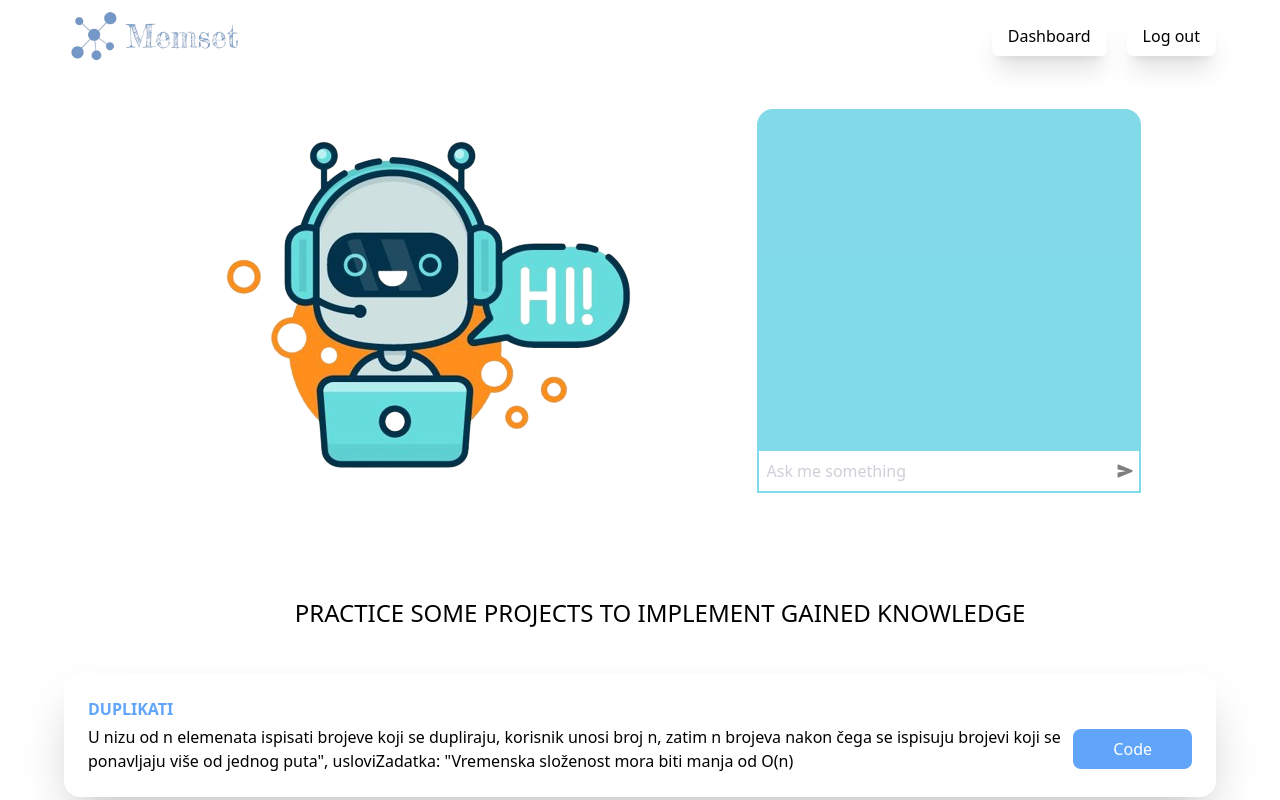
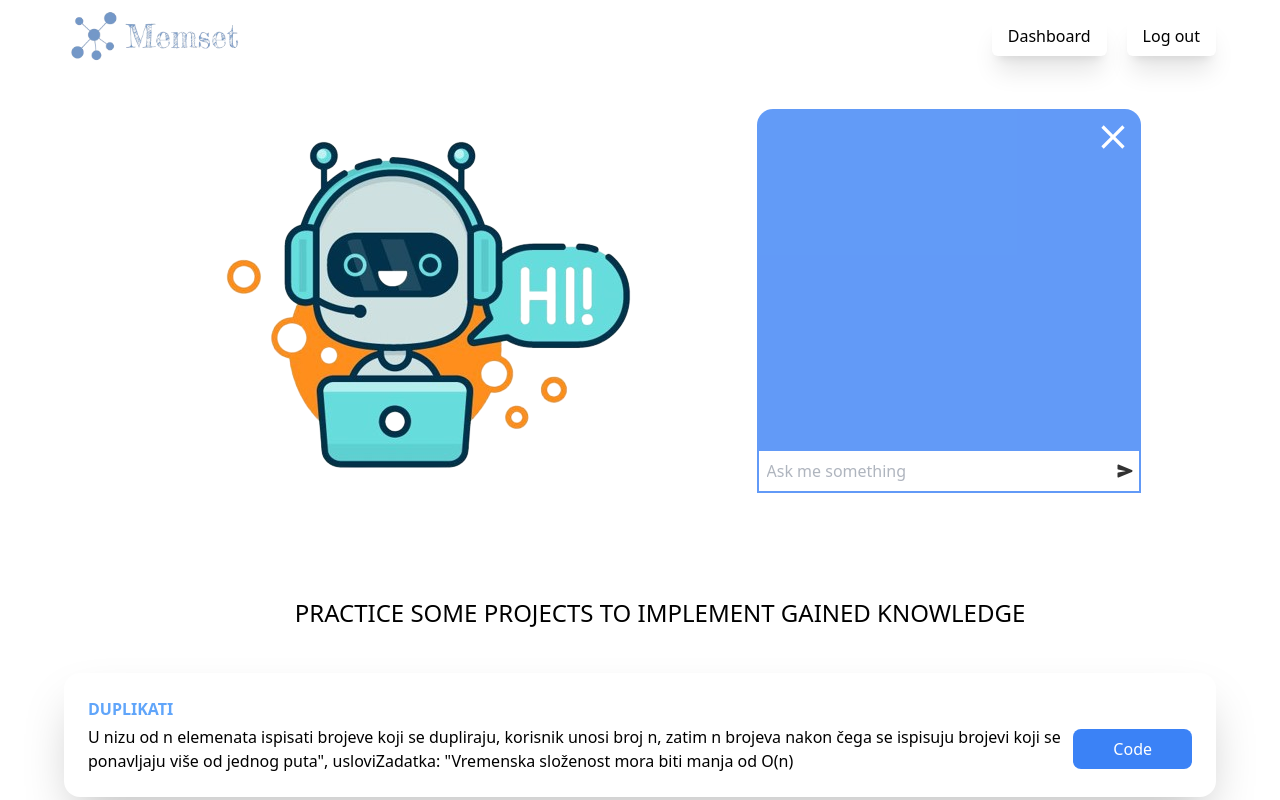
Before and after one commit to AdnanGlc/memset-hackaton-2024, a React (Create React App) app: page /learning in a window 1280 px wide. Both pictures are taken after a click on the button "Learn more from me!". Shown: the top 800 px of the page. Built offline with nearby package versions, Linux system fonts and the light colour scheme.

Commit message:
opening cahtbox implemented

```diff
--- a/src/App.js
+++ b/src/App.js
@@ -10,8 +10,11 @@ function App() {
       <Route path="/admin-dashboard" element={<AdminDashboard />} />
       <Route path="/" element={<Login />} />
       <Route path="/tasks" element={  <StudentDashboard />} />
+      <Route path="/exam" element={  <StudentDashboard />} />
+
       <Route path="/dashboard" element={  <Dashboard/>} />
       <Route path="/learning" element={  <Learning />} />
+
     </Routes>
 
   );
--- a/src/components/Dashboard/Dashboard.jsx
+++ b/src/components/Dashboard/Dashboard.jsx
@@ -2,6 +2,8 @@ import React, { useState, useEffect } from "react";
 import { FaBrain, FaBookOpen, FaTasks } from "react-icons/fa";
 import Navbar from "../Navbar";
 import { Link } from "react-router-dom";
+
+
 const Dashboard = () => {
   const [buttonsVisible, setButtonsVisible] = useState([false, false, false]);
 
--- a/src/components/Learning/Learning.jsx
+++ b/src/components/Learning/Learning.jsx
@@ -6,6 +6,8 @@ import { FaThumbsUp } from "react-icons/fa6";
 import { FaThumbsDown } from "react-icons/fa6";
 import { FaRegCircleCheck } from "react-icons/fa6";
 import { FaCircleArrowRight } from "react-icons/fa6";
+import { IoMdClose } from "react-icons/io";
+
 
 
 const linkovi = [
@@ -16,7 +18,7 @@ const linkovi = [
     },
     { url: "https://algorithm-visualizer.org/", name: "ALGORITHM VISUALIZER" },
     { url: "https://www.youtube.com/@TheCodingTrain", name: "THE CODING TRAIN" },
-  { url: "https://www.youtube.com/@abdul_bari", name:"ABDUL BARI" },
+    { url: "https://www.youtube.com/@abdul_bari", name: "ABDUL BARI" },
 ];
 
 const Learning = () => {
@@ -47,7 +49,7 @@ const Learning = () => {
                 />
                 {textVisible && (
                     <div className="">
-            <p className="w-[90%] flex-start mt-10 bg-blue-400 text-white text-xl tracking-wider  shadow-lg rounded-md p-3 font-medium">
+                        <p className="w-[90%] flex-start mt-10 bg-blue-500 text-white text-xl tracking-wider  shadow-lg rounded-md p-3 font-medium">
                             Hey Adnan, our artificial intelligence system has noticed that you're having difficulty with: Algorithms and Optimization. Therefore, we've recommended the following customized content for you. Good luck with your learning!
                         </p>
                         <div className="mt-5 grid gap-y-5 text-xl transition-all delay-500 ">
@@ -58,8 +60,7 @@ const Learning = () => {
                                     key={i}
                                     href={link.url}
                                     className={`hover:text-blue-400 p-2 text-left
-                   delay-500 ${
-                     linksVisible[i] ? "visible" : "invisible"
+                   delay-500 ${linksVisible[i] ? "visible" : "invisible"
                                         }`}
                                     style={{
                                         transitionDelay: `${i * 100}ms`,
@@ -70,8 +71,7 @@ const Learning = () => {
 
                             ))}
                             <button
-                className={`${
-                  buttonVisible ? "visible" : "invisible"
+                                className={`${buttonVisible ? "visible" : "invisible"
                                     }   delay-[1500ms] mt-10 bg-blue-500 p-3 w-[40%] ml-auto mr-[60%] rounded-2xl text-center tracking-wider text-white hover:bg-sky-700 font-bold`}
                                 onClick={() => setTextVisible(false)}
                             >
@@ -81,12 +81,14 @@ const Learning = () => {
                     </div>
                 )}
                 {!textVisible && (
-          <div className="w-96 h-96 ml-10 bg-cyan-500 rounded-2xl relative opacity-50">
+                    <div className="w-96 h-96 ml-10 bg-blue-500 rounded-2xl relative opacity-80 delay-500">
                         <input
                             placeholder="Ask me something"
-              className="w-full absolute bottom-0 pl-2 pt-2 pb-2 border-2 border-cyan-500"
+                            className="w-full absolute bottom-0 pl-2 pt-2 pb-2 border-2 border-blue-500"
                         />
                         <IoSend className="absolute right-2 bottom-3.5" />
+                        <IoMdClose className="absolute right-2 top-2 text-[40px] text-white" onClick={() => setTextVisible(!textVisible)} />
+
                     </div>
                 )}
             </div>
@@ -100,7 +102,7 @@ const Learning = () => {
                         <div className="flex items-center">
                             <p>U nizu od n elemenata ispisati brojeve koji se dupliraju, korisnik unosi broj n, zatim n brojeva nakon čega se ispisuju brojevi koji se ponavljaju više od jednog puta",
                                 usloviZadatka: "Vremenska složenost mora biti manja od O(n)</p>
-    <button className="bg-blue-400 px-10 py-2 rounded-lg text-white">Code</button>
+                            <button className="bg-blue-500 px-10 py-2 rounded-lg text-white">Code</button>
                         </div>
 
                     </li>
@@ -131,7 +133,7 @@ const Learning = () => {
                     <h2>Was this suggestion helpful?</h2>
                     <div className="flex justify-evenly my-5">
                         <button className="shadow-2xl bg-blue-400 px-3 py-1 rounded-xl text-white">Yes</button>
-        <button  className="shadow-2xl bg-blue-400 px-3 py-1 rounded-xl text-white">No</button>
+                        <button className="shadow-2xl bg-blue-400 px-3 py-1 rounded-xl text-white">No</button>
 
                     </div>
 
--- a/src/components/Navbar.jsx
+++ b/src/components/Navbar.jsx
@@ -1,16 +1,19 @@
 import React from 'react'
-import { FaUserGraduate } from "react-icons/fa";
 import logo from "./memset.png";
+import { useLocation } from 'react-router-dom';
+import { Link } from 'react-router-dom';
+
 
 const Navbar = () => {
+  const location = useLocation();
   return (
     <div className="flex justify-between items-center h-16 w-[90%] ml-auto mr-auto pt-2">
       <img src={logo} alt="Logo" className="w-26 h-16 " /> {/* Adjusted size */}
 
 
         <div className="flex justify-around  items-center">
-            <button className="hover:bg-blue-500 hover:text-white px-4 py-2 rounded-md shadow-xl">Dashboard</button>
-            <button className="hover:bg-blue-500 hover:text-white px-4 py-2 ml-5 rounded-md shadow-xl">Log out</button>
+            {location.pathname !== "/dashboard" && <Link to="/dashboard"><button className="hover:bg-blue-500 hover:text-white px-4 py-2 rounded-md shadow-xl">Dashboard</button></Link>}
+           <Link to="/"><button className="hover:bg-blue-500 hover:text-white px-4 py-2 ml-5 rounded-md shadow-xl">Log out</button></Link>
 
         </div>
     </div>
```
Lines whose indentation alone changed are shown as unchanged.
